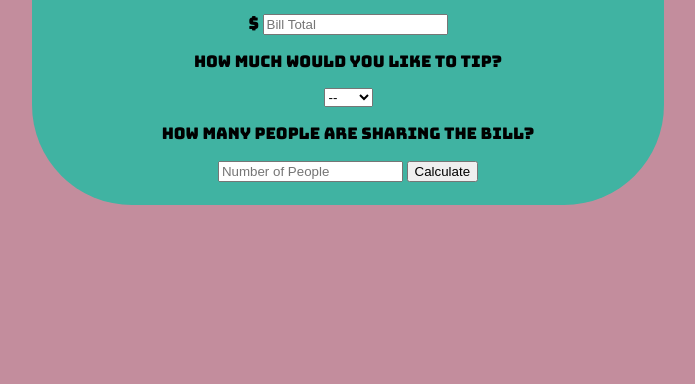
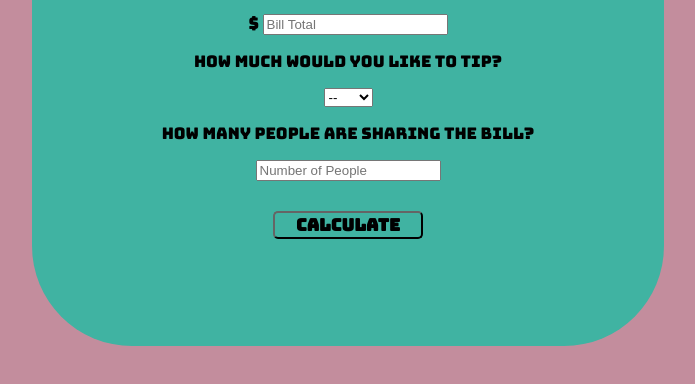
Before and after one commit to sagar-datta/split-bill-calc, a plain HTML site: page index.html in a window 1280 px wide. Shown: the part 324-708 px from the top of the page, without its empty margins (292-987 px from the left). Drawn offline with Linux system fonts and the light colour scheme.

Commit message:
calculate button

```diff
--- a/tipcalculator.css
+++ b/tipcalculator.css
@@ -1,22 +1,44 @@
-#container {
-    height: 42%;
+  #container {
+    height: 60%;
     width: 50%;
     margin: 200px auto;
     background: #40B3A2;
     border-radius: 100px;
     text-align: center;
   }
-body {
+  body {
       background: #C38D9D;
   }
 
-h1 {
+  h1 {
     font-family: 'Bungee Shade', cursive;
     text-transform: uppercase;
     font-size: 50px;
     text-align: center;
   }
 
-#calculator, #totaltip {
+  #calculator, #totaltip {
     font-family: 'Bungee', cursive;
   }
+  button {
+    font-family: 'Bungee', cursive;
+    text-transform: uppercase;
+    font-weight: bold;
+    display: block;
+    margin: 30px auto;
+    border-radius: 5px;
+    width: 150px;
+    font-size: 17px;
+    background: #40B3A2;
+    border-color: #111;
+  }
+
+  button:hover {
+    background: #C38D9D;
+    border-color: #40B3A2;
+  }
+
+  button:active {
+    position: relative;
+    top: 2px;
+  }
```
